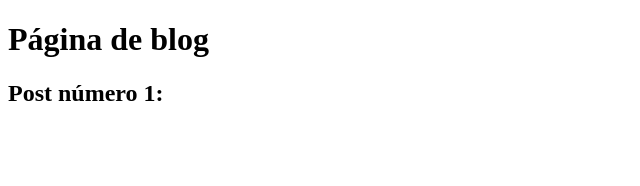
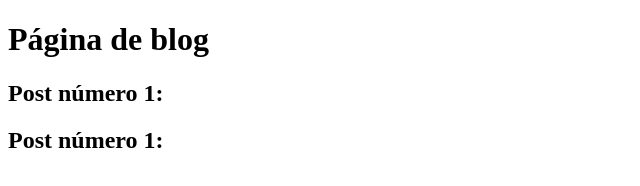
Before and after one commit to DevLeviRodrigues/aulasgithub, a plain HTML site: page blog.html in a window 1280 px wide. Shown: the whole page, without its empty margins (0-640 px from the left). Drawn offline with Linux system fonts and the light colour scheme.

Commit message:
Update blog

```diff
--- a/blog.html
+++ b/blog.html
@@ -8,5 +8,6 @@
 <body>
     <h1>Página de blog</h1>
     <h2>Post número 1: </h2>
+    <h2>Post número 1: </h2>
 </body>
 </html>
```
